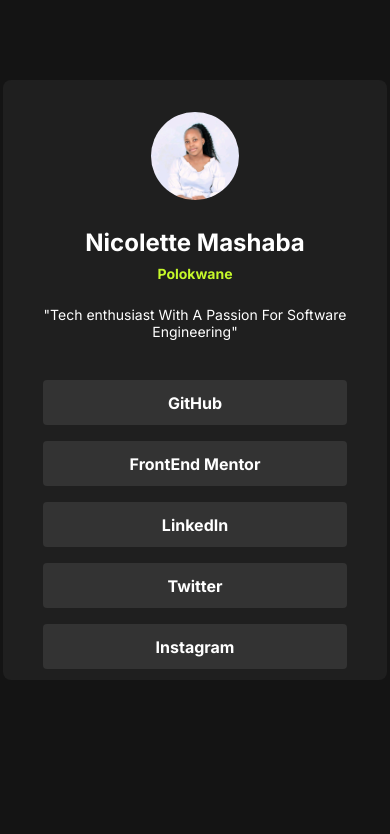
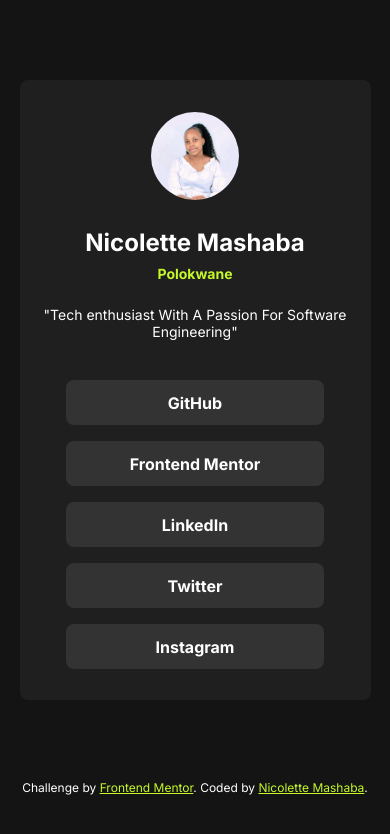
Before and after one commit to NickiMash17/social_links-profile, a plain HTML site: page index.html in a window 390 px wide. Drawn offline with Linux system fonts and the light colour scheme.

Commit message:
saving all the changes made in past hour

```diff
--- a/index.html
+++ b/index.html
@@ -26,20 +26,26 @@
                         <a href="https://github.com/NickiMash17" target="_blank">GitHub</a>
                     </li>
                     <li>
-                        <a href="#">FrontEnd Mentor</a>
+                        <a href="https://www.frontendmentor.io/profile/Reney1">Frontend Mentor</a>
                     </li>
                     <li>
-                        <a href="#">LinkedIn</a>
+                        <a href="https://www.linkedin.com/in/nicolette-mashaba-b094a5221">LinkedIn</a>
                     </li>
                     <li>
-                        <a href="#">Twitter</a>
+                        <a href="https://twitter.com/m_neyi">Twitter</a>
                     </li>
                     <li>
-                        <a href="#">Instagram</a>
+                        <a href="https://www.instagram.com/reney_717/">Instagram</a>
                     </li>
                 </ul>
             </div>
         </section>
     </main>
-</body>
-</html>
+    <footer class="attribution">
+        <p>
+          Challenge by
+          <a href="https://www.frontendmentor.io?ref=challenge" target="_blank"
+            >Frontend Mentor</a
+          >. Coded by <a href="https://github.com/NickiMash17">Nicolette Mashaba</a>.
+        </p>
+      </footer>
--- a/style.css
+++ b/style.css
@@ -12,13 +12,12 @@ body{
 #links-profile-container{
     margin: 5rem auto;
     width: 384px;
-    height: 600px;
+    height: 620px;
     background-color: #1F1F1F;
     display: flex;
     align-items: center;
     flex-direction: column;
     border-radius: 8px;
-
 }
 
 .avatar-img img{
@@ -72,7 +71,7 @@ body{
     display: flex;
     align-items: center;
     justify-content: center;
-    border-radius: 4px;
+    border-radius: 8px;
     font-weight: 700;
     transition: all .2s ease-in;
 }
@@ -82,3 +81,29 @@ body{
     color: #141414;
 
 }
+
+.attribution {
+    font-size: 0.75rem;
+    text-align: center;
+    margin: 1.5rem 0;
+    color: #FFFFFF;
+  }
+  .attribution a {
+    color:#C5F82A;
+  }
+
+/* Media Queries */
+
+@media screen and (max-width: 500px) {
+    #links-profile-container{
+        width: 90%;
+        height: 620px;
+    }
+
+    .links-menu li a{
+       width: 85%;
+       margin-left: auto;
+       margin-right: auto;
+    }
+
+}
```
Also changed, not shown: 1 other file.
